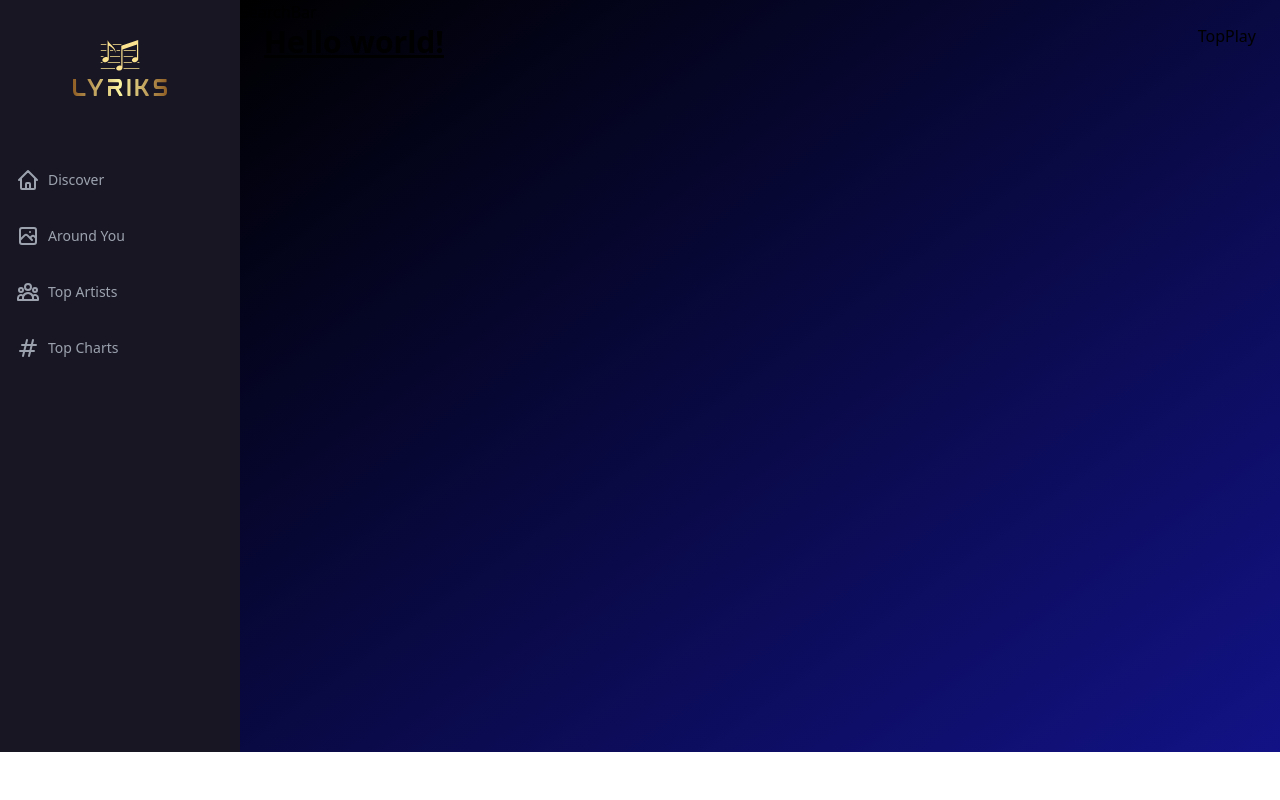
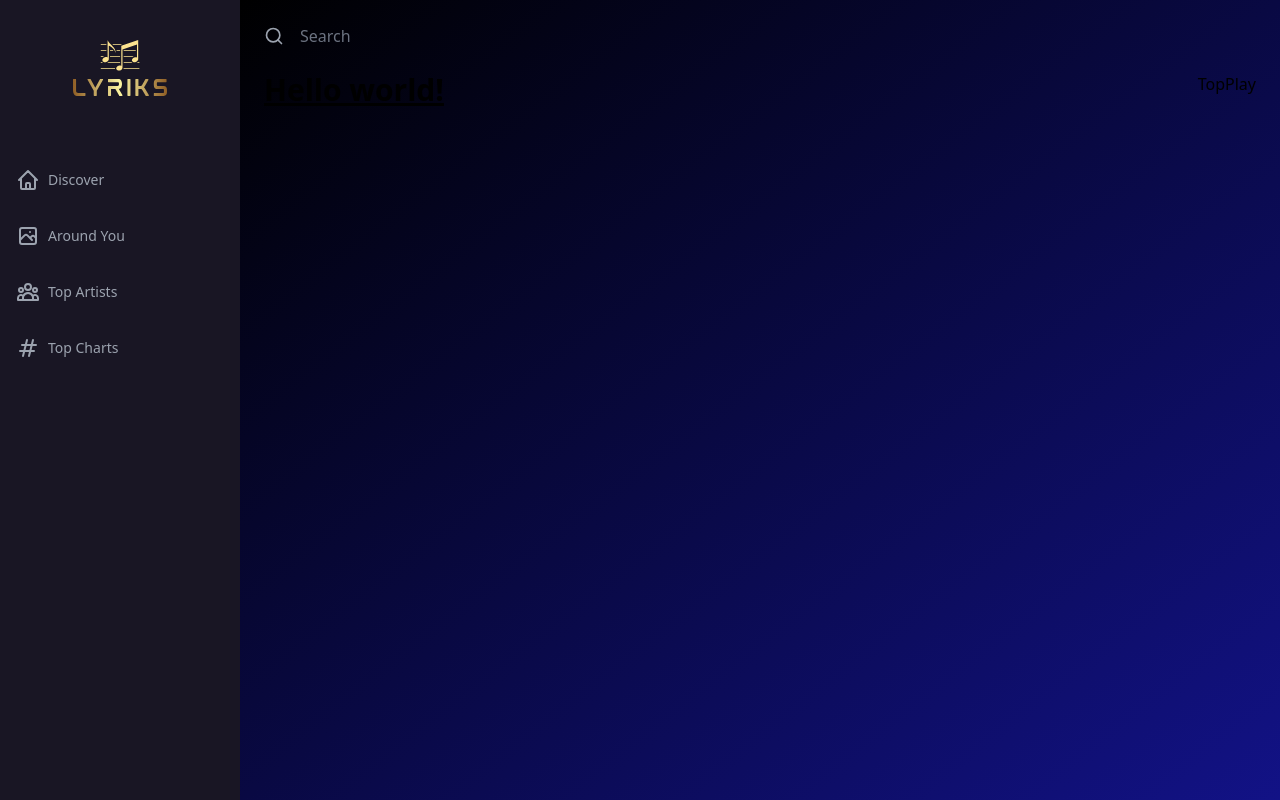
Before and after one commit to jerico-esguerra/lyriks, a React (Create React App) app: page / in a window 1280 px wide. Built offline with nearby package versions, Linux system fonts and the light colour scheme.

Commit message:
add SearchBar

```diff
--- a/src/components/SearchBar.jsx
+++ b/src/components/SearchBar.jsx
@@ -1,9 +1,38 @@
-import React from 'react'
+import React, { useState } from 'react';
+import { useNavigate } from 'react-router-dom';
+
+import { FiSearch } from 'react-icons/fi';
 
 const SearchBar = () => {
+  const navigate = useNavigate();
+  const [searchTerm, setSearchTerm] = useState('');
+
+  const handleSubmit = (e) => {
+    e.preventDefault();
+
+    navigate(`/search/${searchTerm}`);
+  };
+
   return (
-    <div>SearchBar</div>
-  )
-}
+    <form onSubmit={handleSubmit} autoComplete="off" className="p-2 text-gray-400 focus-within:text-gray-600">
+      <label htmlFor="search-field" className="sr-only">
+        Search all files
+      </label>
+      <div className="flex flex-row justify-start items-center">
+        <FiSearch aria-hidden="true" className="w-5 h-5 ml-4" />
+        <input
+          name="search-field"
+          autoComplete="off"
+          id="search-field"
+          className="flex-1 bg-transparent border-none placeholder-gray-500 outline-none text-base text-white p-4"
+          placeholder="Search"
+          type="search"
+          value={searchTerm}
+          onChange={(e) => setSearchTerm(e.target.value)}
+        />
+      </div>
+    </form>
+  );
+};
 
-export default SearchBar
+export default SearchBar;
```
